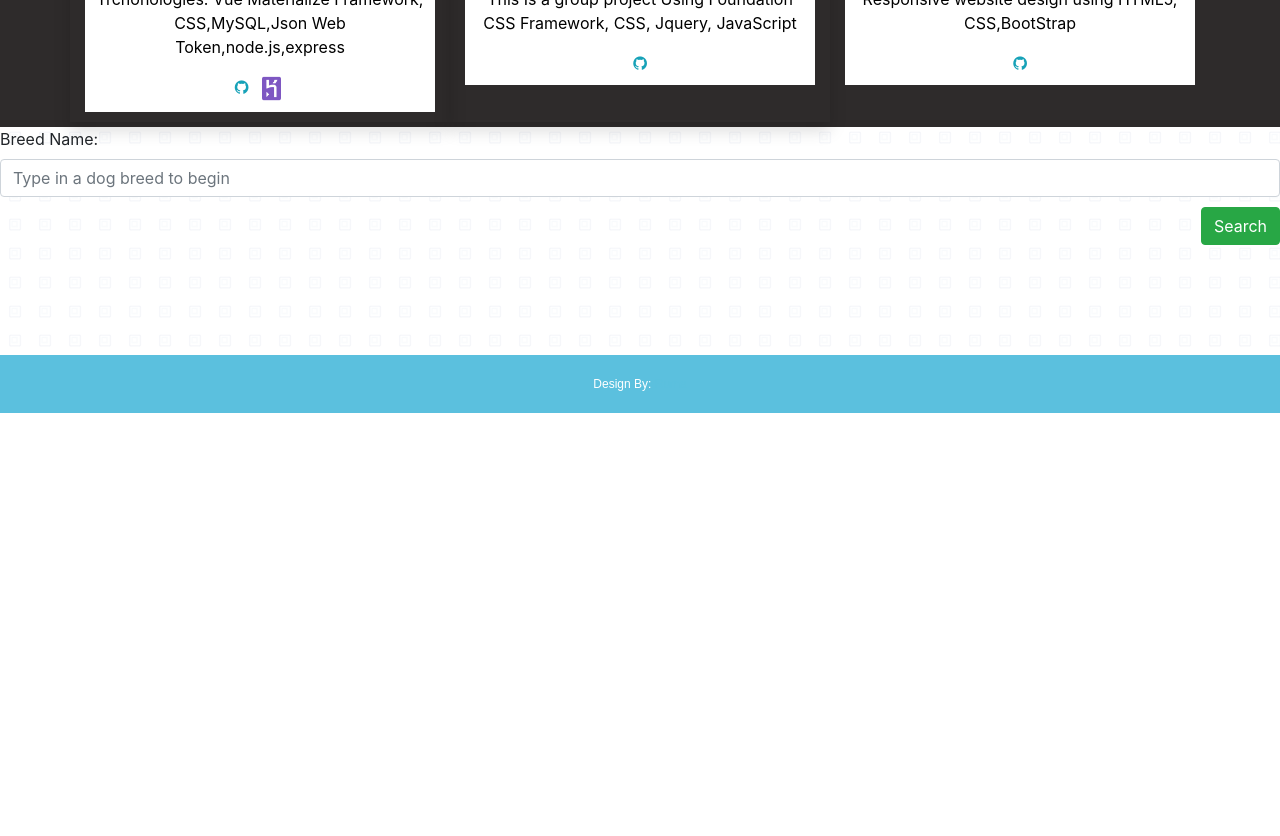
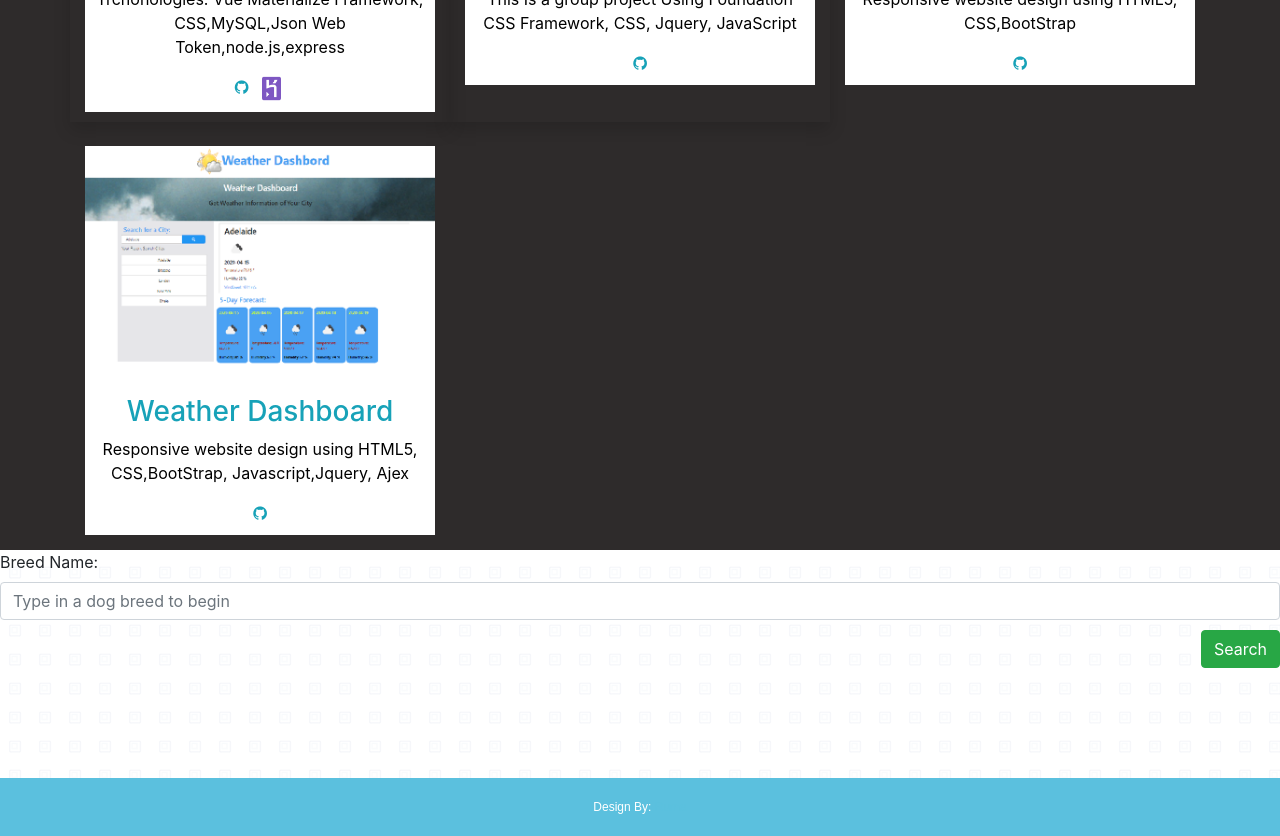
Before and after one commit to RumaRDas/react_porifolio, a React (Create React App) app: page / in a window 1280 px wide. Shown: the part 1240-2076 px from the top of the page. Before the commit the page ends 1653 px from the top, so only its background shows below. Built offline with nearby package versions, Linux system fonts and the light colour scheme.

Commit message:
adding 4th projects in portfolio

```diff
--- a/src/components/PortfolioText/index.js
+++ b/src/components/PortfolioText/index.js
@@ -3,6 +3,7 @@ import LionAPP from '../../images/Lion_app.png';
 import Suicide from '../../images/project_1.png';
 import Heroku from '../../images/icons8-heroku-48.png';
 import Prtfolio from '../../images/portfolio.png';
+import Weather from '../../images/weather_ dashboard.png';
 
 import "./style.css";
 
@@ -59,6 +60,22 @@ const index = () =>{
             </div>
         </div>
                 </div>
+                <div className="row pt-0 pt-md-4 ">
+                <div className="col-md-4">
+                    <div className="itemBox">
+                        <a href="https://rumardas.github.io/weather_dashboard/" target="_blank">
+                            <img src={Weather} alt="Nature" className="img-fluid"/>
+                        </a>
+                        <div className="box">
+                            <h3 className="text-info ">Weather Dashboard</h3>
+                            <p>Responsive website design using HTML5, CSS,BootStrap, Javascript,Jquery, Ajex</p>
+                            <a href="https://github.com/RumaRDas/weather_dashboard.git" target="_blank">
+                                <i className="fa fa-github text-info icon"></i>
+                            </a>
+                        </div>
+                    </div>
+                </div>
+                </div>
                 </div>
 
 
```
